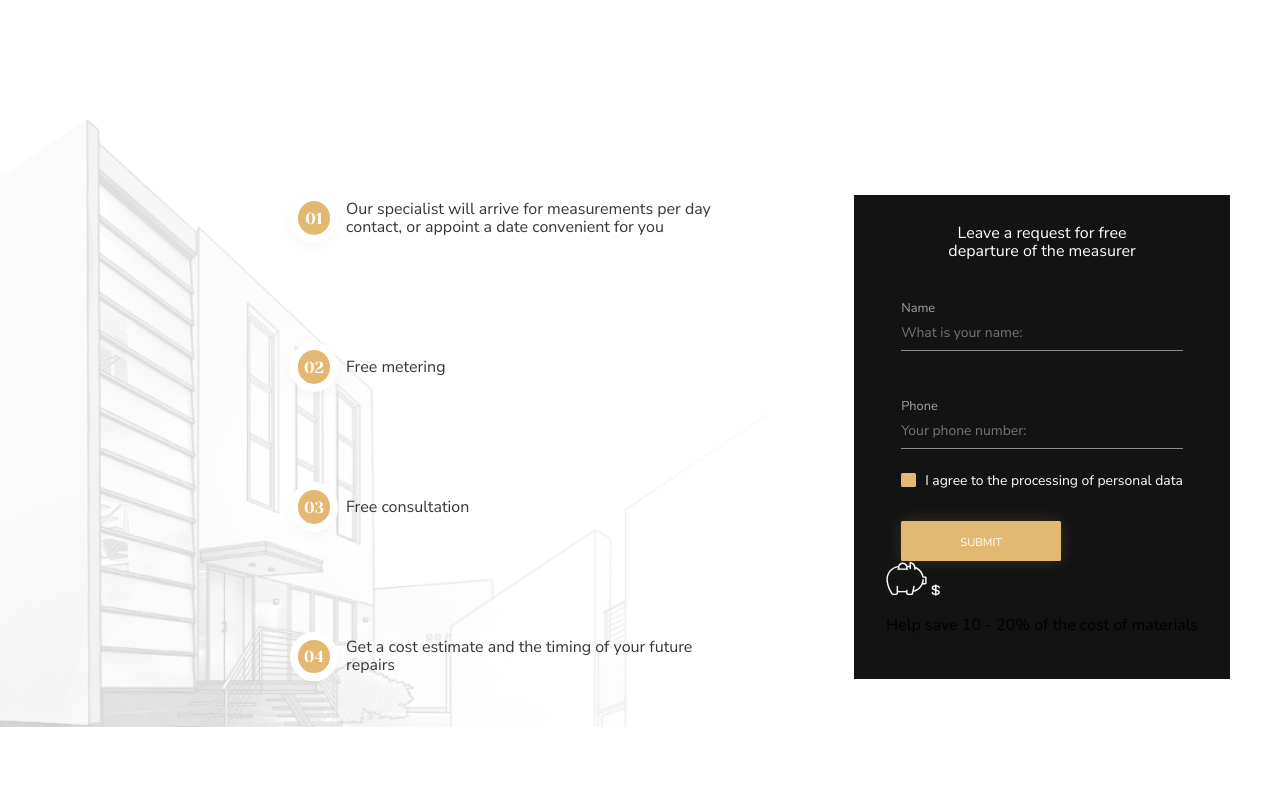
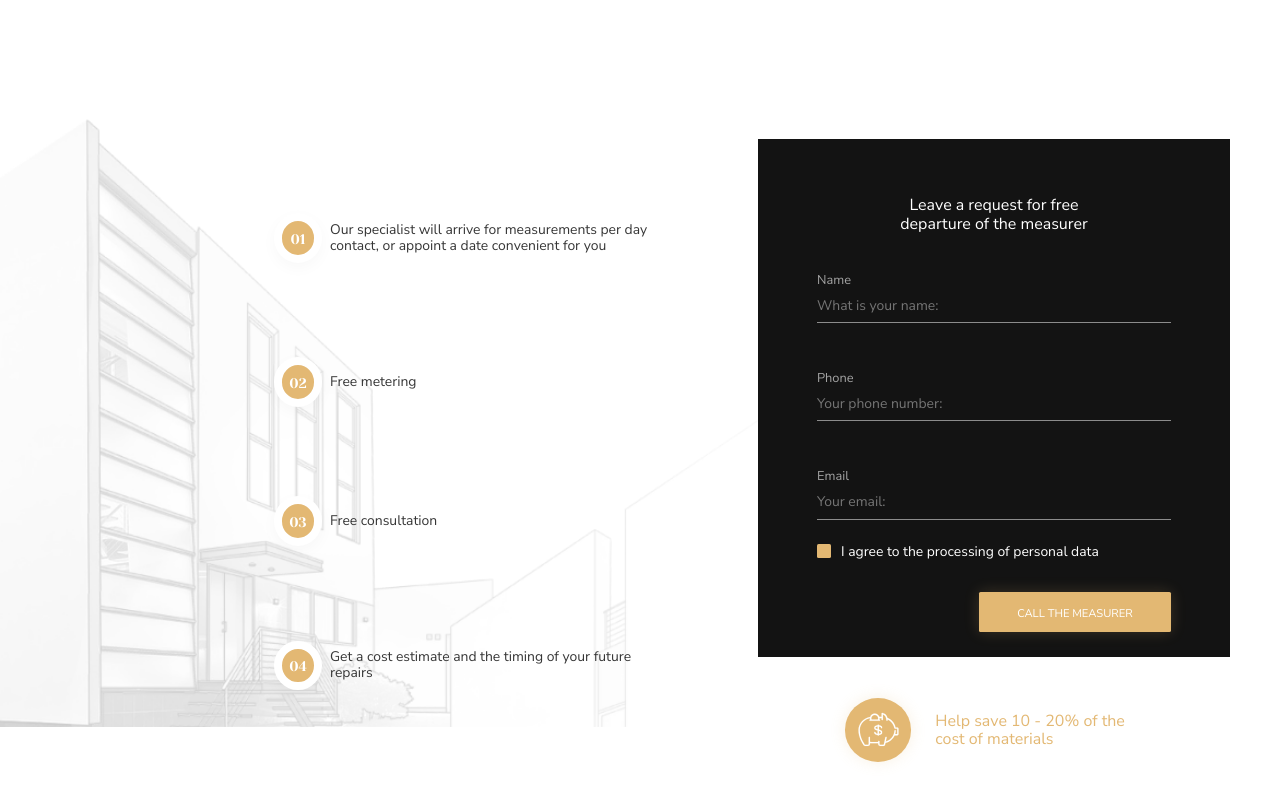
Before and after one commit to NikitaM33/repairDesignProject, a plain HTML site: page index.html in a window 1280 px wide. Shown: the part 2950-3750 px from the top of the page. Drawn offline with Linux system fonts and the light colour scheme.

Commit message:
Requset section done

```diff
--- a/index.html
+++ b/index.html
@@ -382,6 +382,15 @@
                         placeholder="Your phone number:"
                       />
                     </fieldset>
+
+                    <fieldset class="request__fieldset">
+                      <legend class="request__name">Email</legend>
+                      <input
+                        type="text"
+                        class="request__input"
+                        placeholder="Your email:"
+                      />
+                    </fieldset>
                     <div class="request__agreement">
                       <label>
                         <input type="checkbox" />
@@ -389,7 +398,9 @@
                         I agree to the processing of personal data
                       </label>
                     </div>
-                    <button class="request__submit mainButton">Submit</button>
+                    <div class="request__callBtn">
+                      <button class="request__submit mainButton">Call the measurer</button>
+                    </div>
                   </div>
                 </form>
               </div>
--- a/src/css/components/onlineControl.css
+++ b/src/css/components/onlineControl.css
@@ -93,3 +93,7 @@
     padding: 1.5rem;
     color: var(--text);
 }
+
+.onlineControl__submit {
+    width: 10rem;
+}
--- a/src/css/components/request.css
+++ b/src/css/components/request.css
@@ -27,13 +27,20 @@
 .request__reasons {
     display: flex;
     justify-content: center;
-    padding: 0 0 0 15rem;
+    padding: 0 0 0 14rem;
 }
 
 .request__reasons ul li {
     display: flex;
     align-items: center;
     padding: 2.8rem 0;
+    font-size: var(--O87);
+}
+
+.request__reasons p {
+    max-width: 20rem;
+    margin-left: 0.5rem;
+    color: var(--text);
 }
 
 .request__number {
@@ -52,15 +59,8 @@
     box-shadow: 0 5px 15px var(--superLightGrey);
 }
 
-.request__reasons p {
-    max-width: 23rem;
-    margin-left: 0.5rem;
-    color: var(--text);
-}
-
 .request__requestForm {
-    padding: 1.8rem 2rem;
-    background: var(--mainBlack);
+    flex: 0 0 40%;
 }
 
 .request__form {
@@ -68,7 +68,10 @@
     flex-direction: column;
     justify-content: center;
     align-items: center;
+    width: 100%;
+    padding: 1.8rem 0 0.8rem;
     color: var(--white);
+    background: var(--mainBlack);
 }
 
 .request__form p {
@@ -77,12 +80,16 @@
     text-align: center;
 }
 
+.request__userData {
+    width: 75%;
+}
+
 .request__fieldset {
     margin: 0 0 3rem 0;
     padding: 0;
 }
 
-.request__fieldset:nth-child(2) {
+.request__fieldset:nth-child(3) {
     margin: 0 0 1.5rem 0;
 }
 
@@ -103,3 +110,44 @@
     font-size: var(--O87);
     margin: 0 0 2rem 1.5rem;
 }
+
+.request__callBtn {
+    display: flex;
+    justify-content: flex-end;
+}
+
+.request__submit {
+    width: 12rem;
+}
+
+.request__discount {
+    display: flex;
+    justify-content: center;
+    align-items: center;
+    margin-top: 2.4rem;
+}
+
+.request__pigIcon {
+    position: relative;
+    display: flex;
+    justify-content: center;
+    align-items: center;
+    margin-right: 1.5rem;
+    padding: 0.9rem 0.8rem;
+    background: var(--gold);
+    border-radius: 50%;
+    box-shadow: var(--btnShadow);
+}
+
+.request__pigIcon svg:nth-child(2) {
+    position: absolute;
+    top: 50%;
+    left: 50%;
+    transform: translate(-50%, -50%);
+}
+
+.request__discount p {
+    max-width: 13rem;
+    color: var(--gold);
+    text-shadow: 0 0 10px var(--superLightGrey);
+}
--- a/src/css/style.css
+++ b/src/css/style.css
@@ -56,7 +56,7 @@ button {
 .mainButton {
     color: var(--white);
     background: var(--gold);
-    box-shadow: 0 0 15px rgba(227, 184, 115, 0.2);
+    box-shadow: var(--btnShadow);
 }
 
 .mainButton:hover {
@@ -153,11 +153,6 @@ button {
     font-size: var(--O87);
 }
 
-.onlineControl__submit,
-.request__submit {
-    width: 10rem;
-}
-
 .onlineControl__agreement,
 .request__agreement {
     position: relative;
--- a/src/css/variables.css
+++ b/src/css/variables.css
@@ -33,5 +33,5 @@
 
 
     /* Shadows */
-    --articleShadow: 0px 5px 4px rgba(221, 221, 221, 0.25);
+    --btnShadow: 0 0 15px rgba(227, 184, 115, 0.2);
 }
```
